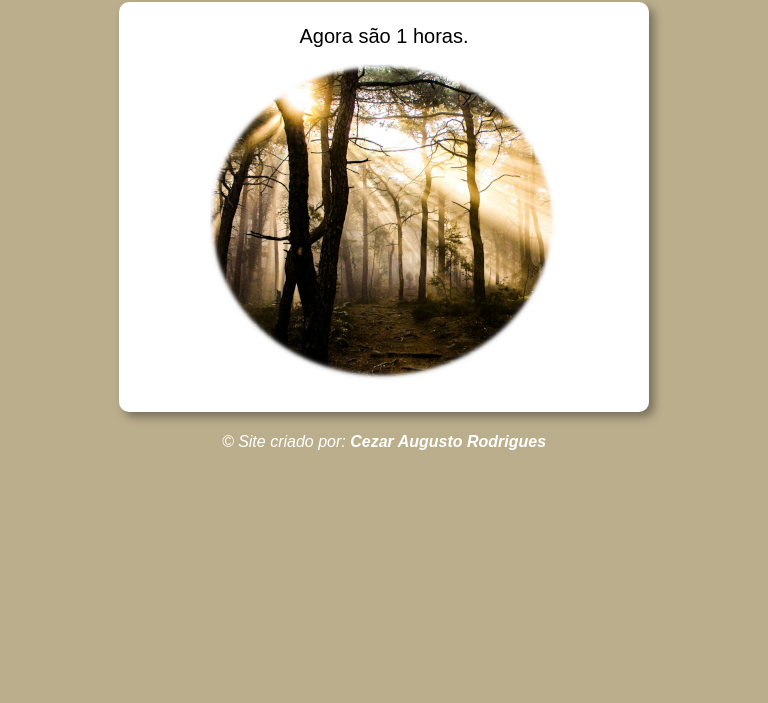
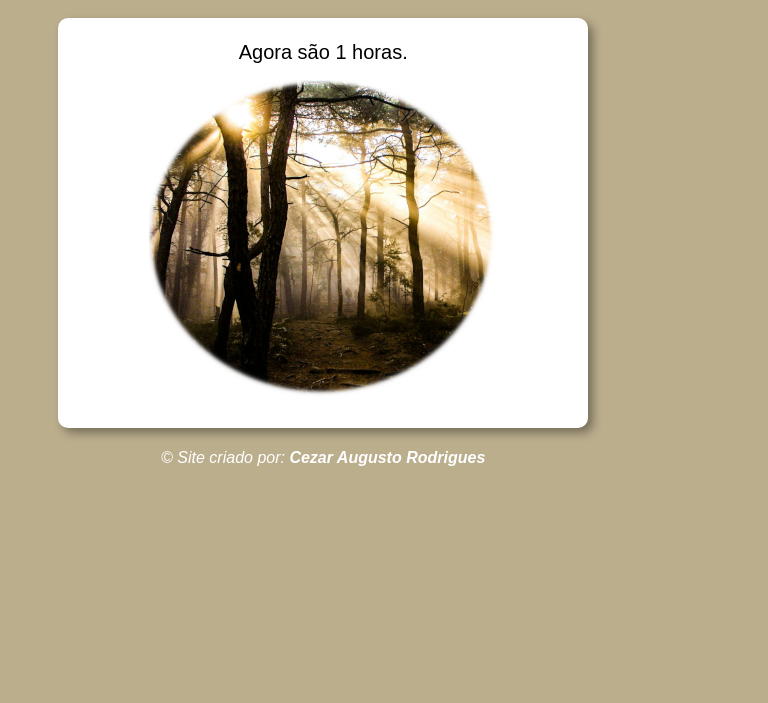
Before and after one commit to DEIDADEV/projeto-hora-do-dia, a plain HTML site: page index.html in a window 768 px wide. Shown: the part 97-800 px from the top of the page. Drawn offline with Linux system fonts and the light colour scheme.

Commit message:
salvando alteração

```diff
--- a/index.html
+++ b/index.html
@@ -5,7 +5,9 @@
     <meta name="viewport" content="width=device-width, initial-scale=1.0">
     <title>Hora do Dia</title>
     <link rel="stylesheet" href="estilo.css">
+    <link rel="stylesheet" href="media-query.css">
 </head>
+<div id="area-total">
 <body onload="carregar()">
     <header>
         <h1>Hora do Dia</h1>
@@ -22,5 +24,6 @@
         <p>&copy; Site criado por: <a href="https://github.com/DEIDADEV?tab=repositories" target="_blank">Cezar Augusto Rodrigues</a></p>
     </footer>
     <script src="script.js"></script>
+</div>
 </body>
 </html>
--- /dev/null
+++ b/media-query.css
@@ -0,0 +1,20 @@
+@charset "UTF-8";
+
+@media screen and (min-width: 0px) and (max-width: 768px) { /* PARA TELAS MENORES */
+
+    div#area-total {
+        width: 80vw;
+        height: 300px;
+
+    }
+
+}
+
+@media screen and (min-width: 768px) and (max-width: 992px) { /*PARA TABLET*/
+
+    div#area-total {
+        width: 80vw;
+        height: 300px;
+    }
+
+}
```
